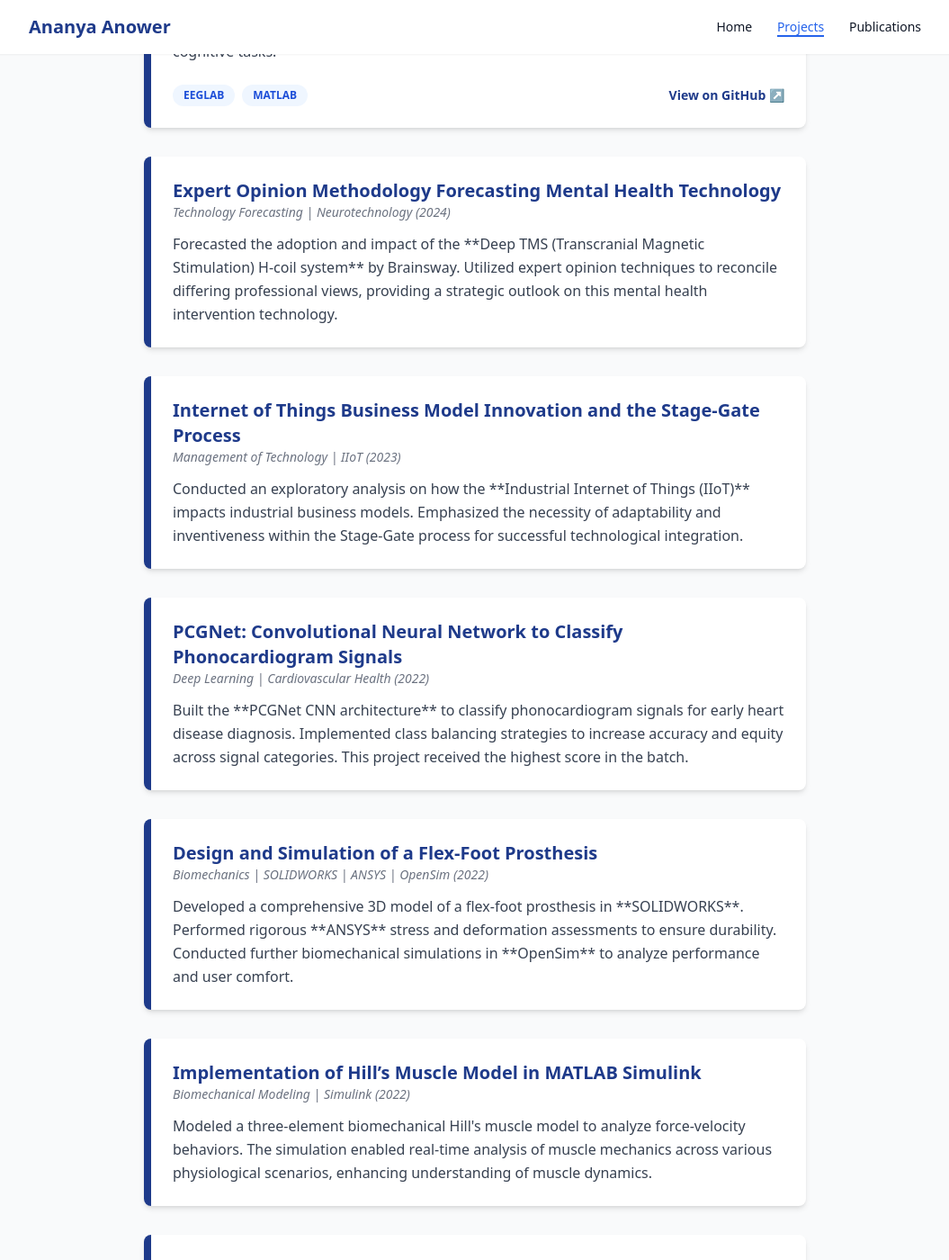
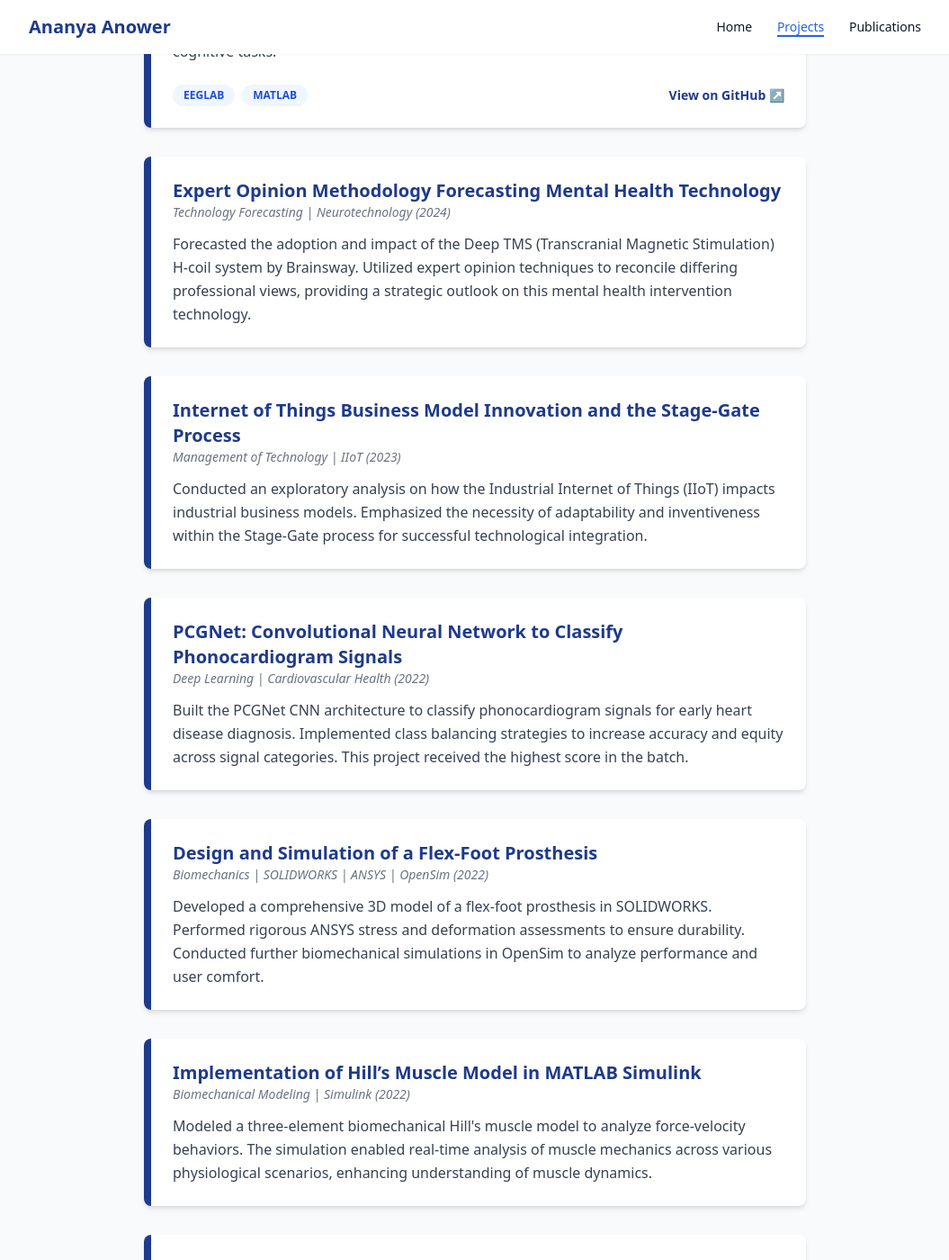
Before and after one commit to AnanyaAnower/AnanyaAnower.github.io, a Jekyll site: the page projects.html, which Jekyll copies as it is, in a window 1280 px wide and 1400 px high, scrolled down 1256 px. Shown: the whole window at 90% size, without its empty margins (112-1167 px from the left). Built offline with Jekyll 4.4.1, drawn with Linux system fonts in a browser that asks for light colours; nearby versions of some CDN libraries; some of the changed text lies outside the part shown.

Commit message:
Update projects.html

```diff
--- a/projects.html
+++ b/projects.html
@@ -108,7 +108,7 @@
     <h3 class="font-bold text-xl text-blue-900">Expert Opinion Methodology Forecasting Mental Health Technology</h3>
     <p class="text-sm text-gray-500 italic mb-3">Technology Forecasting | Neurotechnology (2024)</p>
     <p class="text-gray-700 leading-relaxed">
-        Forecasted the adoption and impact of the **Deep TMS (Transcranial Magnetic Stimulation) H-coil system** by Brainsway. Utilized expert opinion techniques to reconcile differing professional views, providing a strategic outlook on this mental health intervention technology.
+        Forecasted the adoption and impact of the Deep TMS (Transcranial Magnetic Stimulation) H-coil system by Brainsway. Utilized expert opinion techniques to reconcile differing professional views, providing a strategic outlook on this mental health intervention technology.
     </p>
 </div>
 
@@ -116,7 +116,7 @@
     <h3 class="font-bold text-xl text-blue-900">Internet of Things Business Model Innovation and the Stage-Gate Process</h3>
     <p class="text-sm text-gray-500 italic mb-3">Management of Technology | IIoT (2023)</p>
     <p class="text-gray-700 leading-relaxed">
-        Conducted an exploratory analysis on how the **Industrial Internet of Things (IIoT)** impacts industrial business models. Emphasized the necessity of adaptability and inventiveness within the Stage-Gate process for successful technological integration.
+        Conducted an exploratory analysis on how the Industrial Internet of Things (IIoT) impacts industrial business models. Emphasized the necessity of adaptability and inventiveness within the Stage-Gate process for successful technological integration.
     </p>
 </div>
 
@@ -124,7 +124,7 @@
     <h3 class="font-bold text-xl text-blue-900">PCGNet: Convolutional Neural Network to Classify Phonocardiogram Signals</h3>
     <p class="text-sm text-gray-500 italic mb-3">Deep Learning | Cardiovascular Health (2022)</p>
     <p class="text-gray-700 leading-relaxed">
-        Built the **PCGNet CNN architecture** to classify phonocardiogram signals for early heart disease diagnosis. Implemented class balancing strategies to increase accuracy and equity across signal categories. This project received the highest score in the batch.
+        Built the PCGNet CNN architecture to classify phonocardiogram signals for early heart disease diagnosis. Implemented class balancing strategies to increase accuracy and equity across signal categories. This project received the highest score in the batch.
     </p>
 </div>
 
@@ -132,7 +132,7 @@
     <h3 class="font-bold text-xl text-blue-900">Design and Simulation of a Flex-Foot Prosthesis</h3>
     <p class="text-sm text-gray-500 italic mb-3">Biomechanics | SOLIDWORKS | ANSYS | OpenSim (2022)</p>
     <p class="text-gray-700 leading-relaxed">
-        Developed a comprehensive 3D model of a flex-foot prosthesis in **SOLIDWORKS**. Performed rigorous **ANSYS** stress and deformation assessments to ensure durability. Conducted further biomechanical simulations in **OpenSim** to analyze performance and user comfort.
+        Developed a comprehensive 3D model of a flex-foot prosthesis in SOLIDWORKS. Performed rigorous ANSYS stress and deformation assessments to ensure durability. Conducted further biomechanical simulations in OpenSim to analyze performance and user comfort.
     </p>
 </div>
 
@@ -147,8 +147,8 @@
 <div class="bg-white p-6 rounded-lg shadow-md border-l-8 border-blue-900 mb-8">
     <h3 class="font-bold text-xl text-blue-900">Patient Monitoring Device (ECG, PPG, SPO2)</h3>
     <p class="text-sm text-gray-500 italic mb-3">Instrumentation | Biomedical Sensors (2022)</p>
-    <p class="text-gray-700 leading-relaxed">
-        Developed an affordable, portable acquisition system for cardiovascular monitoring. The device integrated **ECG and PPG sensors** to categorize arrhythmias and measure heart rate, providing a clinical-grade tool for irregular rhythm detection.
+    <p class="text-gray-700 leading-relaxed"
+        Developed an affordable, portable acquisition system for cardiovascular monitoring. The device integrated ECG and PPG sensors to categorize arrhythmias and measure heart rate, providing a clinical-grade tool for irregular rhythm detection.
     </p>
 </div>
 
@@ -156,7 +156,7 @@
     <h3 class="font-bold text-xl text-blue-900">Arduino-based Monitor for Disease Detection</h3>
     <p class="text-sm text-gray-500 italic mb-3">Embedded Systems | Real-time Data (2021)</p>
     <p class="text-gray-700 leading-relaxed">
-        Modeled an Arduino simulation capable of detecting **bradycardia and tachycardia**. The system processes data in real-time to offer immediate feedback on heart rate variations, facilitating early intervention for heart health monitoring.
+        Modeled an Arduino simulation capable of detecting bradycardia and tachycardia. The system processes data in real-time to offer immediate feedback on heart rate variations, facilitating early intervention for heart health monitoring.
     </p>
 </div>
     </main>
```
